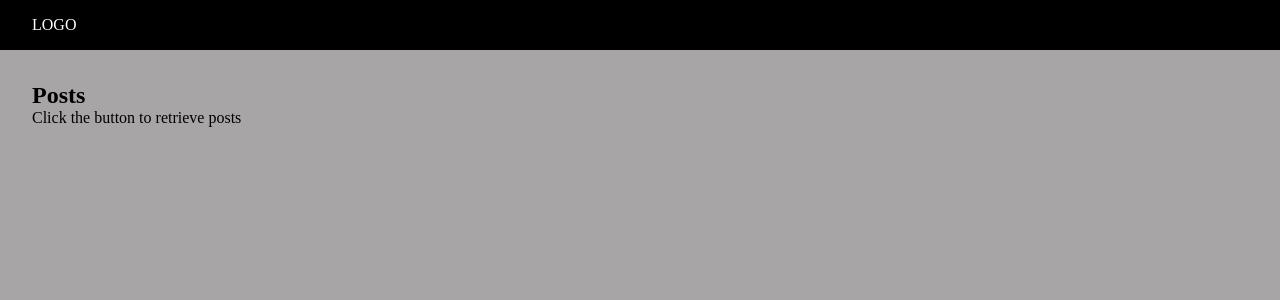
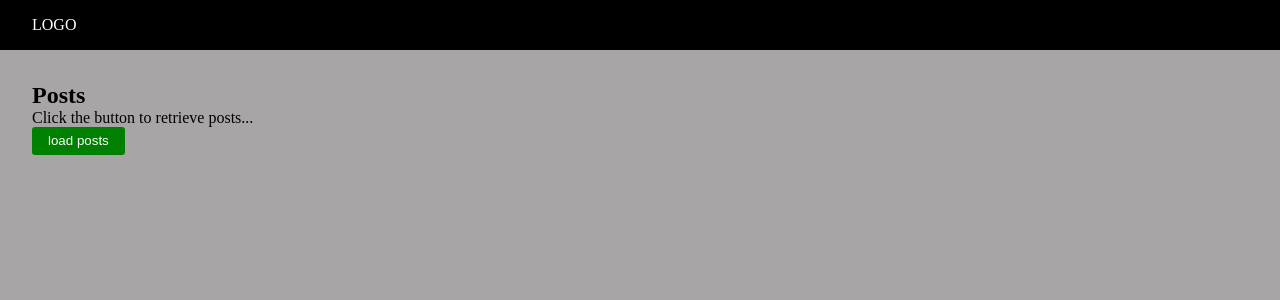
Before and after one commit to silanka007/react-testing, a React (Create React App) app: page / in a window 1280 px wide. Shown: the top 300 px of the page. Built offline with nearby package versions, Linux system fonts and the light colour scheme.

Commit message:
tdd of button component

```diff
--- a/src/App.js
+++ b/src/App.js
@@ -13,7 +13,7 @@ function App() {
     <div className="App">
       <Header />
       <section>
-        <Title heading="Posts" desc="Click the button to retrieve posts" tempArr={tempArr} />
+        <Title heading="Posts" desc="Click the button to retrieve posts..." tempArr={tempArr} />
       </section>
     </div>
   );
--- /dev/null
+++ b/src/components/button/button.style.scss
@@ -0,0 +1,8 @@
+.button{
+  padding: .4rem 1rem;
+  color: white;
+  background: green;
+  border: none;
+  border-radius: 3px;
+  cursor: pointer;
+}
--- /dev/null
+++ b/src/components/button/index.js
@@ -0,0 +1,20 @@
+import React from "react"
+import PropTypes from "prop-types"
+import "./button.style.scss"
+
+const Button = ({buttonText, emitEvent}) => {
+
+  const clickHandler = () => {
+    emitEvent && emitEvent()
+  }
+
+  return (
+    <button className="button" data-test="buttonComponent" onClick={clickHandler}>{buttonText}</button>
+  )
+}
+Button.propTypes = {
+  buttonText: PropTypes.string,
+  emitEvent: PropTypes.func
+}
+
+export default Button;
--- a/src/components/title/index.js
+++ b/src/components/title/index.js
@@ -1,5 +1,6 @@
 import "./title.style.scss"
 import PropTypes from "prop-types"
+import Button from "../button";
 
 const Title = ({heading, desc, tempArr}) => {
   if(!heading) return null;
@@ -7,6 +8,7 @@ const Title = ({heading, desc, tempArr}) => {
     <div className="title" data-test="title">
       <h1 data-test="heading">{heading}</h1>
       <p data-test="desc">{desc}</p>
+      <Button buttonText="load posts" />
     </div>
   )
 }
```
Also changed, not shown: 2 other files (tests, documents, lock files or other folders).
